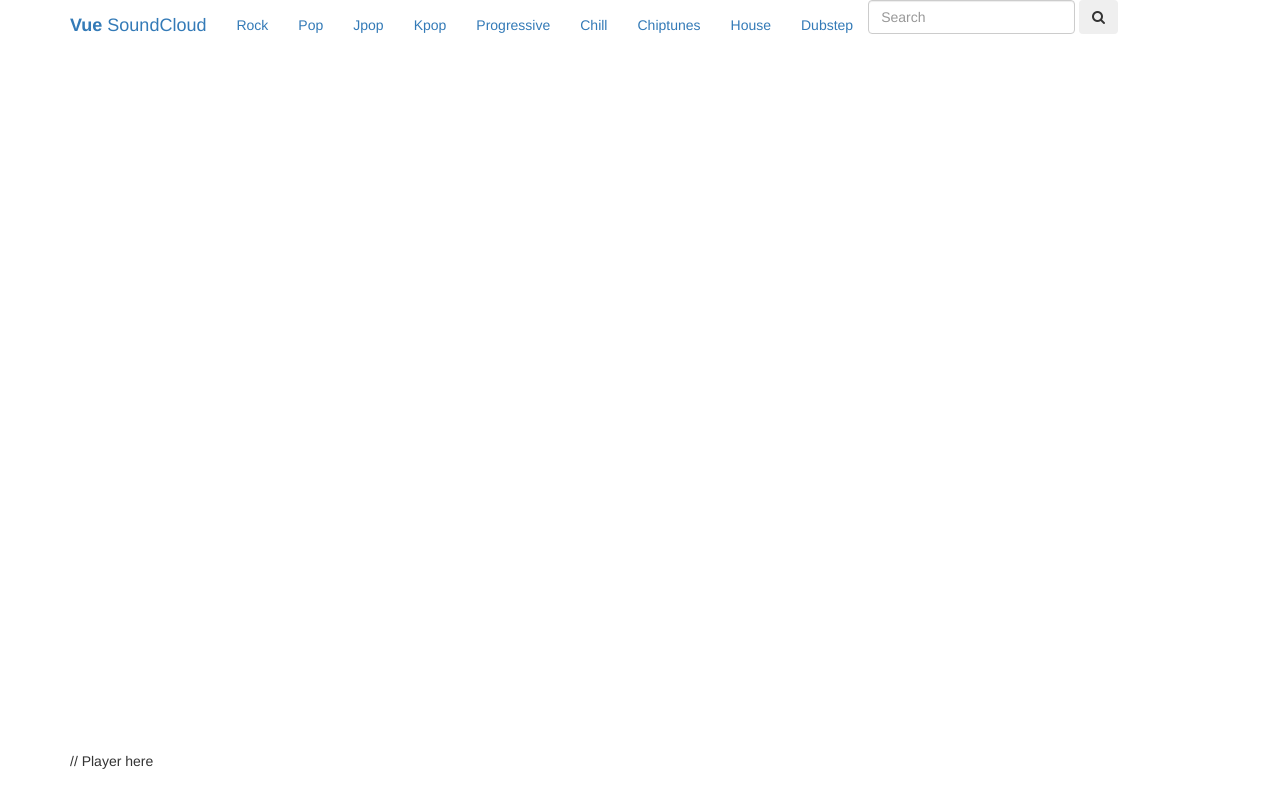
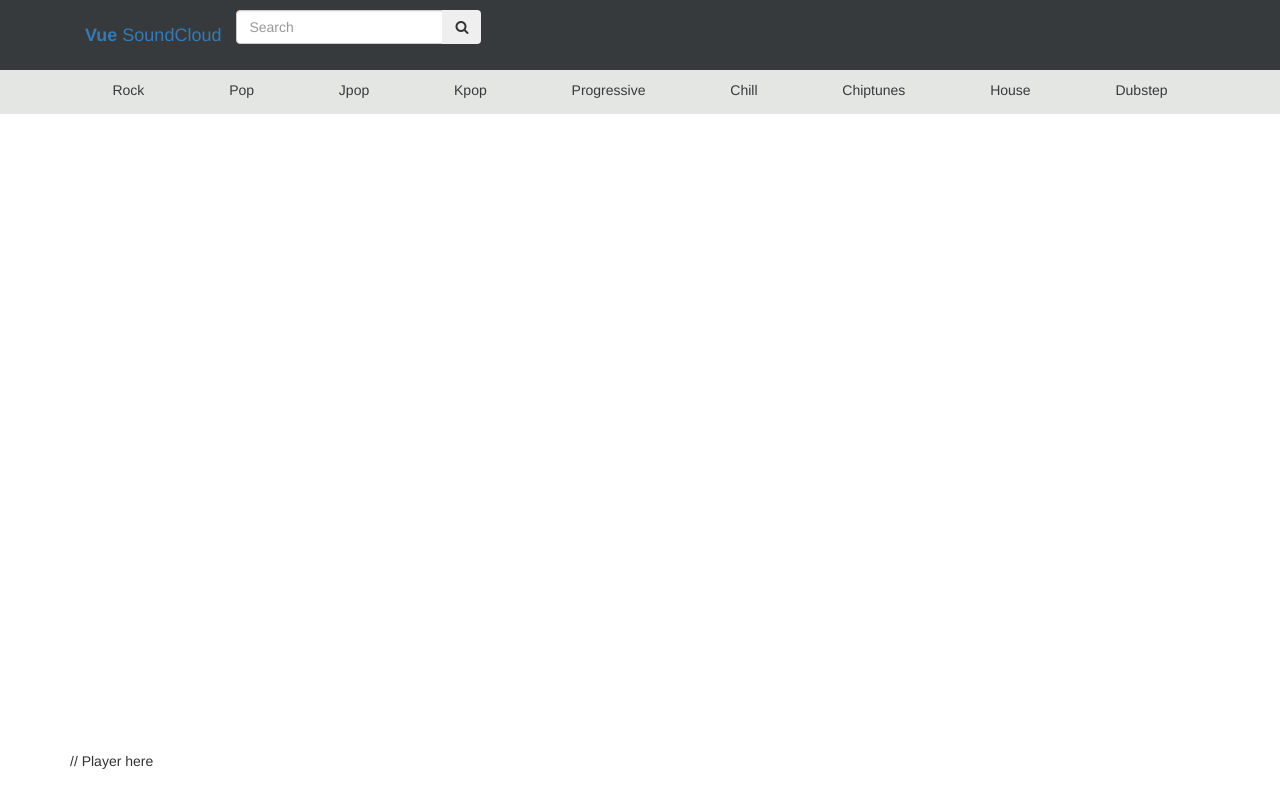
Before and after one commit to mul14/vue-soundcloud, a plain HTML site: page index.html in a window 1280 px wide. Drawn offline with nearby package versions, Linux system fonts and the light colour scheme.

Commit message:
Tweak navbar

```diff
--- a/index.html
+++ b/index.html
@@ -8,11 +8,46 @@
           integrity="sha384-XdYbMnZ/QjLh6iI4ogqCTaIjrFk87ip+ekIjefZch0Y+PvJ8CDYtEs1ipDmPorQ+" crossorigin="anonymous">
     <style>
         body {
-            padding-top: 80px;
+            padding-top: 140px;
         }
 
         a.nav-link {
             /*color: black !important;*/
+        }
+
+        .navbar {
+            padding: 0;
+        }
+
+        .nav-top {
+            padding: 10px 0;
+            background: #373A3C;
+        }
+
+        .nav-bottom {
+            padding: 0;
+            background: #E3E6E3;
+        }
+
+        .nav-bottom .flex-container {
+            display: flex;
+        }
+
+        .nav-bottom a.nav-link {
+            padding: 10px 0;
+            text-align: center;
+            display: inline-flex;
+            flex-grow: 100;
+            color: #373A3C !important;
+            justify-content: center;
+            flex-direction: column;
+            border-bottom: 4px solid transparent;
+        }
+
+        .nav-bottom a.nav-link:hover {
+            background: #373A3C;
+            color: white !important;
+            border-bottom: 4px solid #899137;
         }
 
         .card a {
@@ -45,46 +80,36 @@
 
 <div id="app">
 
-    <nav class="navbar navbar-dark bg-inverse navbar-fixed-top">
+    <div class="navbar navbar-dark bg-inverse navbar-fixed-top">
+        <div class="nav-top">
             <div class="container">
                 <a class="navbar-brand" href="#"><strong>Vue</strong> SoundCloud</a>
-            <ul class="nav navbar-nav">
-                <li class="nav-item">
-                    <a class="nav-link" href="#" @click="doQuery('rock', 'tags')">Rock</a>
-                </li>
-                <li class="nav-item">
-                    <a class="nav-link" href="#" @click="doQuery('pop', 'tags')">Pop</a>
-                </li>
-                <li class="nav-item">
-                    <a class="nav-link" href="#" @click="doQuery('jpop', 'tags')">Jpop</a>
-                </li>
-                <li class="nav-item">
-                    <a class="nav-link" href="#" @click="doQuery('kpop', 'tags')">Kpop</a>
-                </li>
-                <li class="nav-item">
-                    <a class="nav-link" href="#" @click="doQuery('progressive', 'tags')">Progressive</a>
-                </li>
-                <li class="nav-item">
-                    <a class="nav-link" href="#" @click="doQuery('chill', 'tags')">Chill</a>
-                </li>
-                <li class="nav-item">
-                    <a class="nav-link" href="#" @click="doQuery('chiptunes', 'tags')">Chiptunes</a>
-                </li>
-                <li class="nav-item">
-                    <a class="nav-link" href="#" @click="doQuery('house', 'tags')">House</a>
-                </li>
-                <li class="nav-item">
-                    <a class="nav-link" href="#" @click="doQuery('dubstep', 'tags')">Dubstep</a>
-                </li>
-            </ul>
                 <div class="form-inline pull-xs-right">
+                    <div class="input-group">
                         <input class="form-control" type="text" v-model="query" placeholder="Search">
-                <button type="button" @click="doQuery()" class="btn btn-secondary-outline">
+                        <span class="input-group-btn">
+                            <button type="button" @click="doQuery()" class="btn btn-success-outline">
                                 <i class="fa fa-search"></i>
                             </button>
+                        </span>
                     </div>
                 </div>
-    </nav>
+            </div>
+        </div>
+        <div class="nav-bottom">
+            <div class="container flex-container">
+                <a class="nav-link" href="#" @click="doQuery('rock', 'tags')">Rock</a>
+                <a class="nav-link" href="#" @click="doQuery('pop', 'tags')">Pop</a>
+                <a class="nav-link" href="#" @click="doQuery('jpop', 'tags')">Jpop</a>
+                <a class="nav-link" href="#" @click="doQuery('kpop', 'tags')">Kpop</a>
+                <a class="nav-link" href="#" @click="doQuery('progressive', 'tags')">Progressive</a>
+                <a class="nav-link" href="#" @click="doQuery('chill', 'tags')">Chill</a>
+                <a class="nav-link" href="#" @click="doQuery('chiptunes', 'tags')">Chiptunes</a>
+                <a class="nav-link" href="#" @click="doQuery('house', 'tags')">House</a>
+                <a class="nav-link" href="#" @click="doQuery('dubstep', 'tags')">Dubstep</a>
+            </div>
+        </div>
+    </div>
 
     <!--<audio :src="stream_url"></audio>-->
 
```
Lines whose indentation alone changed are shown as unchanged.
